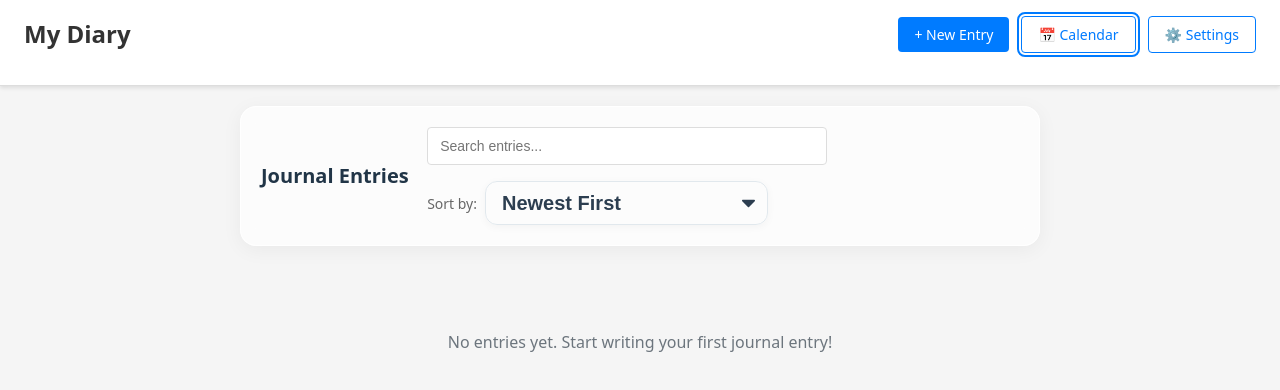
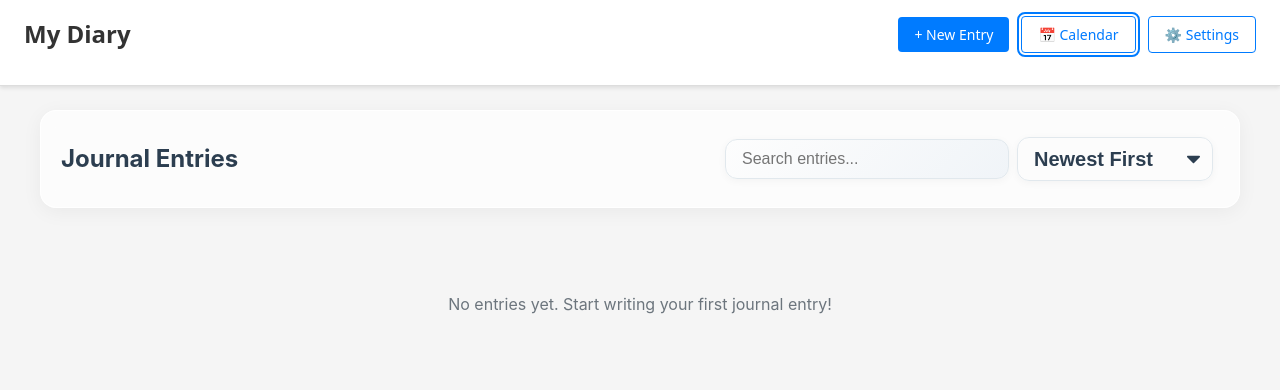
Before and after one commit to sharon-raphael/my-diary, a React (Vite) app: page / in a window 1280 px wide. Both pictures are taken after a click on the button "📋 List". Shown: the top 390 px of the page. Built offline with nearby package versions, Linux system fonts and the light colour scheme.

Commit message:
style: conform list view header padding, margins, and selectors to visually mirror the calendar view control layout container

```diff
--- a/src/components/EntryList.css
+++ b/src/components/EntryList.css
@@ -1,8 +1,9 @@
 .entry-list {
   width: 100%;
-  max-width: 800px;
+  max-width: 1200px;
   margin: 0 auto;
-  padding: 20px;
+  padding: 24px;
+  font-family: 'Inter', system-ui, sans-serif;
 }
 
 .entry-list-header {
--- a/src/components/EntryList.tsx
+++ b/src/components/EntryList.tsx
@@ -1,6 +1,7 @@
 import React, { useState } from 'react';
 import type { Entry, Mood, SortOrder } from '../types';
 import './EntryList.css';
+import './calendar/CalendarView.css';
 
 /**
  * Props for the EntryList component
@@ -138,35 +139,44 @@ export function EntryList({
 
   return (
     <div className="entry-list">
-      <div className="calendar-header" style={{ marginBottom: '24px' }}>
-        <h2 style={{ margin: 0, fontSize: '20px', fontWeight: 600 }}>Journal Entries</h2>
+      <div className="calendar-header">
+        <h2 style={{ margin: 0, fontSize: '24px', fontWeight: 700, color: '#2c3e50' }}>Journal Entries</h2>
 
-        <div style={{ display: 'flex', gap: '16px', alignItems: 'center', flexWrap: 'wrap' }}>
+        <div className="calendar-navigation" style={{ background: 'transparent', boxShadow: 'none' }}>
           {onSearchChange && (
-            <div className="search-bar" style={{ flex: '1 1 250px' }}>
+            <div className="search-bar" style={{ display: 'flex', alignItems: 'center' }}>
               <input
                 type="text"
-                className="search-input"
                 placeholder="Search entries..."
                 value={searchQuery}
                 onChange={(e) => onSearchChange(e.target.value)}
+                style={{
+                  background: 'linear-gradient(135deg, #fdfdfd, #f0f4f8)',
+                  border: '1px solid #e1e8ed',
+                  padding: '10px 16px',
+                  fontSize: '16px',
+                  fontWeight: 500,
+                  color: '#2c3e50',
+                  borderRadius: '12px',
+                  boxShadow: '0 2px 8px rgba(0, 0, 0, 0.04)',
+                  outline: 'none',
+                  minWidth: '250px'
+                }}
               />
             </div>
           )}
 
           {onSortChange && (
-            <div className="sort-control" style={{ display: 'flex', alignItems: 'center', gap: '8px' }}>
-              <label htmlFor="sort-select" className="sort-label">Sort by:</label>
+            <div className="calendar-header-selectors">
               <select
-                id="sort-select"
-                className="sort-select"
                 value={sortOrder}
                 onChange={(e) => onSortChange(e.target.value as SortOrder)}
+                aria-label="Sort entries"
               >
                 <option value="createdAt-desc">Newest First</option>
                 <option value="createdAt-asc">Oldest First</option>
-                <option value="modifiedAt-desc">Recently Modified</option>
-                <option value="modifiedAt-asc">Least Recently Modified</option>
+                <option value="modifiedAt-desc">Recently Mod</option>
+                <option value="modifiedAt-asc">Least Rec Mod</option>
               </select>
             </div>
           )}
```
